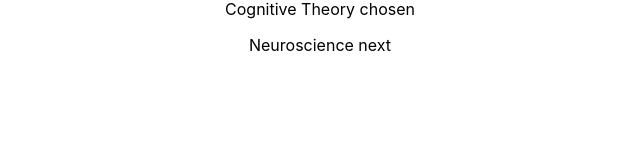
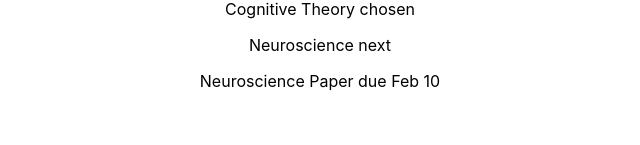
Before and after one commit to jsoomie/school-notebook, a React (Create React App) app: page /psy in a window 1280 px wide. Shown: the part 155-300 px from the top of the page, without its empty margins (320-960 px from the left). Built offline with nearby package versions, Linux system fonts and the light colour scheme.

Commit message:
chore: update new week for psy

```diff
--- a/src/pages/Psy/Psy.tsx
+++ b/src/pages/Psy/Psy.tsx
@@ -8,6 +8,7 @@ export const Psy = () => {
       <p>Find topic on Psychological Theories</p>
       <p>Cognitive Theory chosen</p>
       <p>Neuroscience next</p>
+      <p>Neuroscience Paper due Feb 10</p>
     </div>
   );
 };
```
